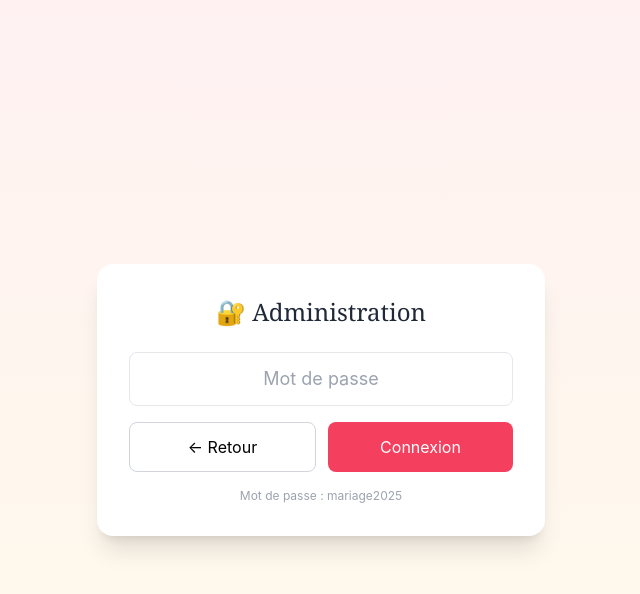
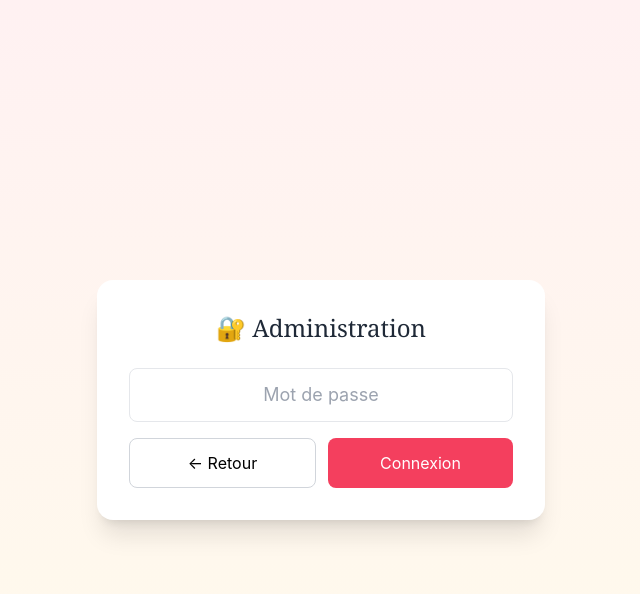
Before and after one commit to Kryge87/rsvp-mariage, a Next.js app: page / in a window 1280 px wide. Both pictures are taken after a click on the button "Administration". Shown: the top 594 px of the page, without its empty margins (319-959 px from the left). Built offline with nearby package versions, Linux system fonts and the light colour scheme.

Commit message:
Update page.jsx maj mot de passe admin

```diff
--- a/app/page.jsx
+++ b/app/page.jsx
@@ -140,7 +140,7 @@ export default function RSVPMariage() {
               placeholder="Mot de passe"
               value={adminPassword}
               onChange={(e) => setAdminPassword(e.target.value)}
-              onKeyPress={(e) => e.key === 'Enter' && (adminPassword === 'mariage2025' ? setIsAdminAuth(true) : alert('Mot de passe incorrect'))}
+              onKeyPress={(e) => e.key === 'Enter' && (adminPassword === 'Adm*61$kN&mre#972' ? setIsAdminAuth(true) : alert('Mot de passe incorrect'))}
               className="w-full p-3 border border-gray-200 rounded-lg mb-4 text-center text-lg"
             />
             <div className="flex gap-3">
@@ -148,13 +148,12 @@ export default function RSVPMariage() {
                 ← Retour
               </button>
               <button
-                onClick={() => adminPassword === 'mariage2025' ? setIsAdminAuth(true) : alert('Mot de passe incorrect')}
+                onClick={() => adminPassword === 'Adm*61$kN&mre#972' ? setIsAdminAuth(true) : alert('Mot de passe incorrect')}
                 className="flex-1 p-3 bg-rose-500 text-white rounded-lg hover:bg-rose-600"
               >
                 Connexion
               </button>
             </div>
-            <p className="text-xs text-gray-400 mt-4 text-center">Mot de passe : mariage2025</p>
           </div>
         </div>
       );
```
